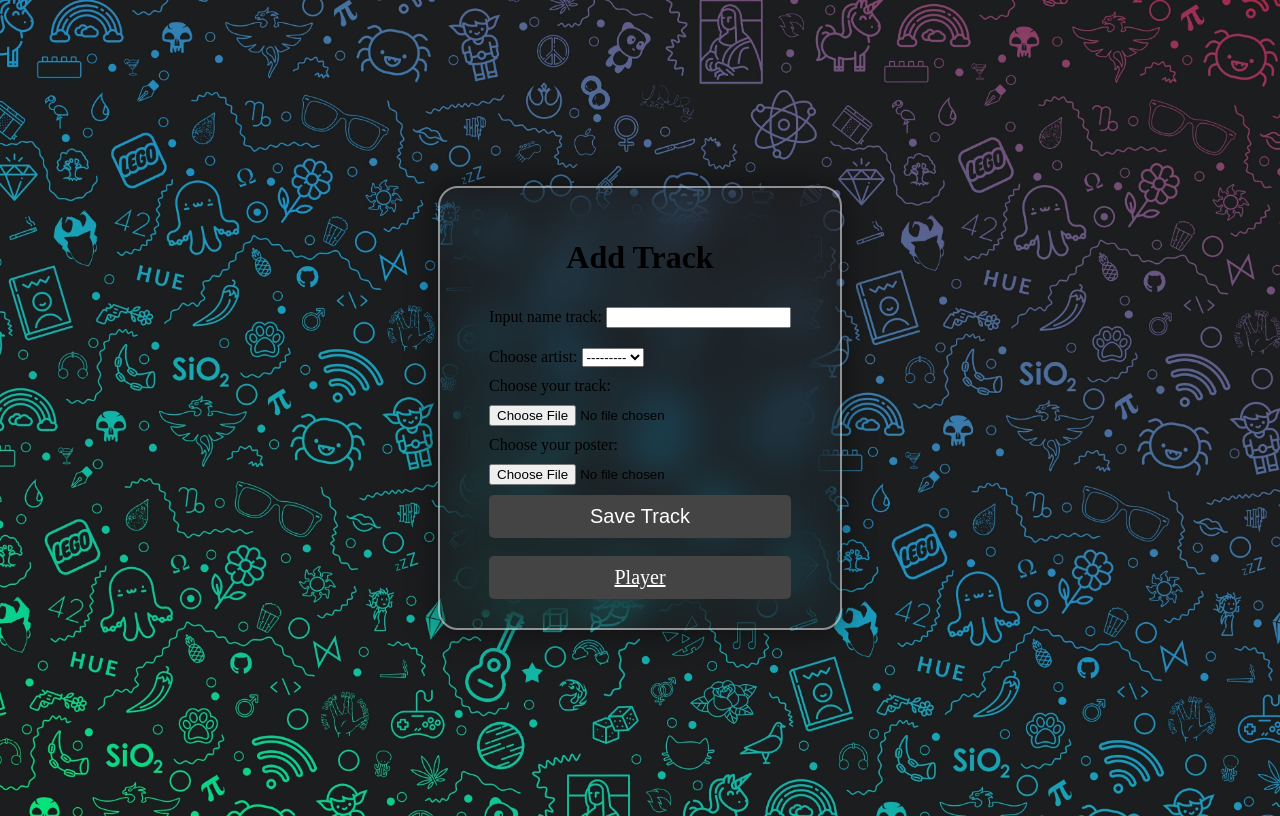
After one commit to Joseph7Cartaphilus/TermProject, a Django app: page /music/add_track/ in a window 1280 px wide. The commit adds this page. Run offline with Django 4.2, Linux system fonts and the light colour scheme; the visitor is signed in with stand-in values (Sample User, id 1); data that the repository does not hold is empty.

Commit message:
+ template settings

```diff
--- /dev/null
+++ b/src/music/static/css/add_track.css
@@ -0,0 +1,57 @@
+
+body {
+    background-image: url('fon.jpg');
+    display: flex;
+    justify-content: center;
+    align-items: center;
+    min-height: 100vh;
+    background-size: cover;
+}
+
+/* Стили для кнопки отправки формы */
+button[type="submit"] {
+    background-color: #444;
+    color: #fff;
+    font-size: 20px;
+    padding: 10px 20px;
+    border: none;
+    border-radius: 5px;
+    cursor: pointer;
+    transition: all 0.3s ease;
+}
+
+button[type="submit"]:hover {
+    background-color: #0c91ef;
+    color: #444;
+}
+
+
+.wrapper {
+    position: relative;
+    width: 400px;
+    height: 440px;
+    background: transparent;
+    border: 2px solid rgba(255, 255, 255, .5);
+    border-radius: 20px;
+    backdrop-filter: blur(20px);
+    box-shadow: 0 0 30px rgba(0, 0, 0, .5);
+    display: flex;
+    justify-content: center;
+    align-items: center;
+    overflow: hidden;
+    transition: transform .5s ease, height .2s ease;
+}
+
+.btn-a {
+    background-color: #444;
+    color: #fff;
+    font-size: 20px;
+    padding: 10px 20px;
+    border: none;
+    border-radius: 5px;
+    cursor: pointer;
+    transition: all 0.3s ease;
+    display: flex;
+    justify-content: center;
+    align-items: center;
+}
--- /dev/null
+++ b/src/music/templates/add_track.html
@@ -0,0 +1,40 @@
+{% load static %}
+<!DOCTYPE html>
+<html lang="en">
+<head>
+    <title>Joseph Cartaphilus</title>
+    <link rel="stylesheet" href="{% static 'css/add_track.css' %}">
+    <link rel="icon" type="images/png" href="{% static 'css/img/ico.png' %}">
+</head>
+<body>
+<div class="wrapper">
+    <form method="post" enctype="multipart/form-data" style="display: flex; flex-direction: column;">
+        {% csrf_token %}
+        <div style="display: flex; flex-direction: column;">
+            <h1 style="display: flex; align-items: center; justify-content: center">Add Track</h1>
+            <div style="margin: 10px 0;">
+                <label for="{{ form.artist.id_for_label }}">Input name track:</label>
+                {{ form.title }}
+            </div>
+            <div style="margin: 10px 0;">
+                <label for="{{ form.artist.id_for_label }}">Choose artist:</label>
+                {{ form.artist }}
+            </div>
+            <label for="{{ form.audio_file.id_for_label }}">Choose your track:</label>
+            <div style="margin: 10px 0;">
+                {{ form.audio_file }}
+            </div>
+            <label for="{{ form.img.id_for_label }}">Choose your poster:</label>
+            <div style="margin: 10px 0;">
+                {{ form.img }}
+            </div>
+        </div>
+        <button type="submit">Save Track</button>
+        <br>
+        <div>
+            <a class="btn-a" href="{% url 'player' %}">Player</a>
+        </div>
+    </form>
+</div>
+</body>
+</html>
--- a/src/music/templates/player.html
+++ b/src/music/templates/player.html
@@ -19,6 +19,9 @@
         <input type="text" name="q" value="{{ query }}" placeholder="search track">
         <button type="submit">Найти</button>
     </form>
+    <nav class="navigation">
+        <a href="{% url 'add_track' %}">Add track</a>
+    </nav>
     <nav class="navigation">
         <a href="{% url 'player' %}">All</a>
     </nav>
```
